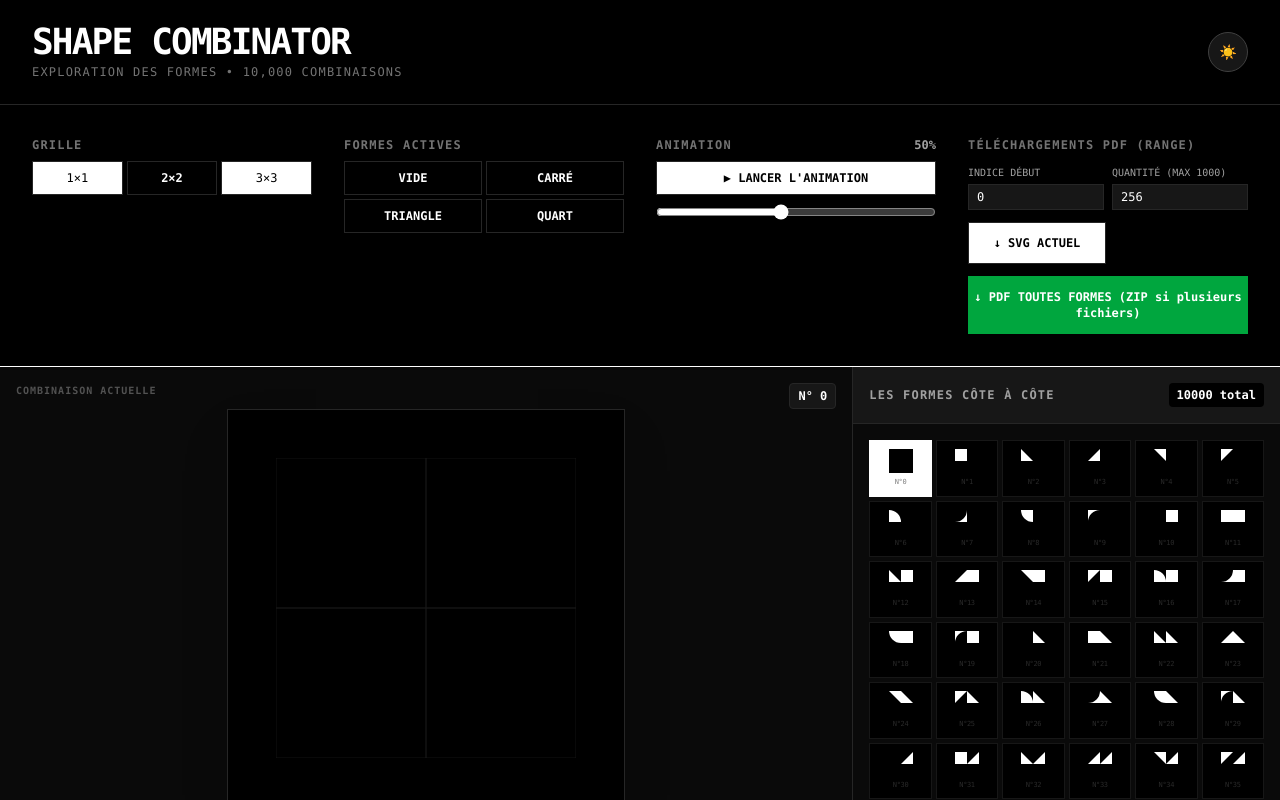
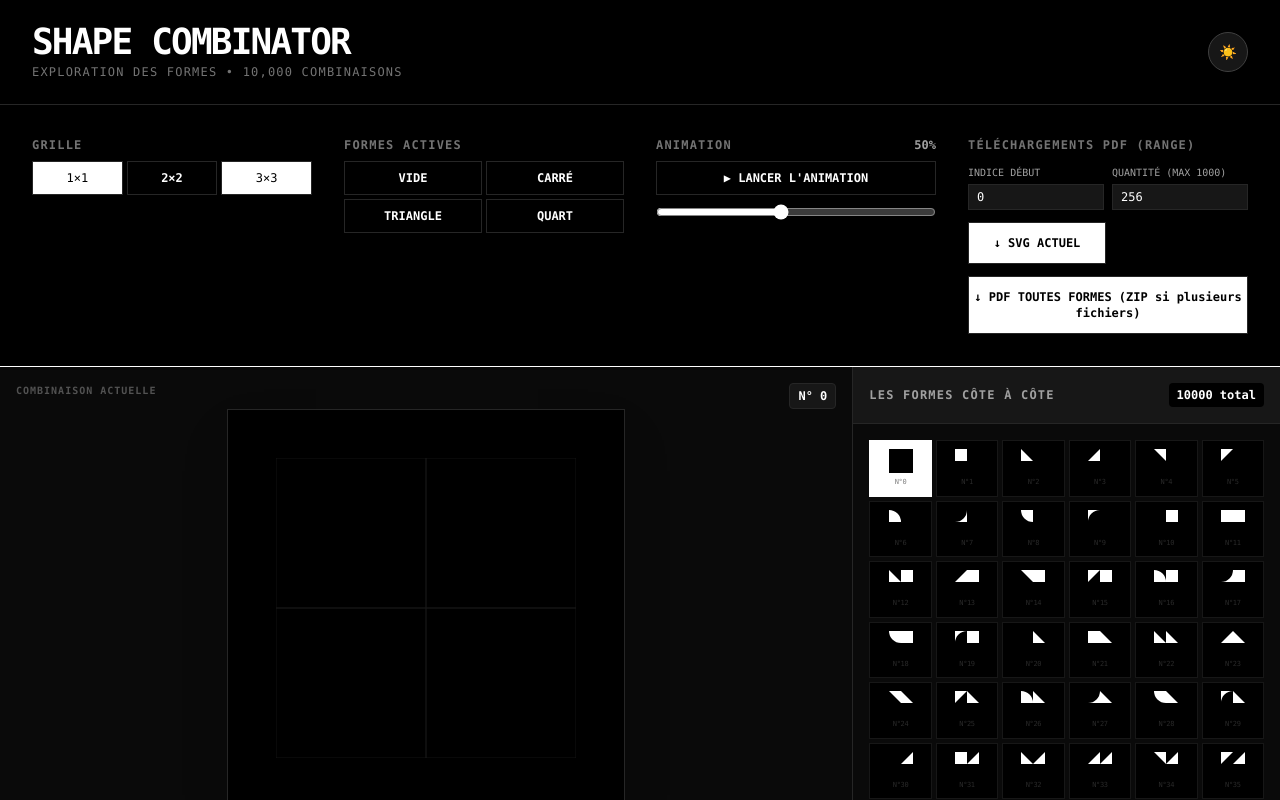
Before and after one commit to lucietabur/shapecombin, a React (Vite) app: page / in a window 1280 px wide. Shown: the top 800 px of the page. Built offline with nearby package versions, Linux system fonts and the light colour scheme.

Commit message:
Update button styles: animation button black when paused, PDF button black default white when enabled

```diff
--- a/src/App.tsx
+++ b/src/App.tsx
@@ -380,7 +380,7 @@ const App = () => {
             className={`w-full py-2 text-xs border border-neutral-800 transition-all font-black ${
               isAnimating
                 ? 'bg-red-600 text-white border-red-600 animate-pulse'
-                : 'bg-white text-black hover:bg-gray-200'
+                : 'bg-black text-white hover:bg-gray-200'
             }`}
           >
             {isAnimating ? '⏹ ARRÊTER' : '▶ LANCER L\'ANIMATION'}
@@ -436,7 +436,7 @@ const App = () => {
             <button
               onClick={downloadAllPDFs}
                 disabled={!isTwoByTwo}
-                className={`w-full py-3 text-xs border font-black transition-all ${isTwoByTwo ? 'bg-green-600 border-green-600 text-white hover:bg-green-700' : 'bg-gray-300 border-gray-400 text-gray-500 cursor-not-allowed'}`}
+                className={`w-full py-3 text-xs border border-neutral-800 font-black transition-all ${isTwoByTwo ? 'bg-white text-black hover:bg-gray-200' : 'bg-black text-white'}`}
             >
               ↓ PDF TOUTES FORMES (ZIP si plusieurs fichiers)
             </button>
```
